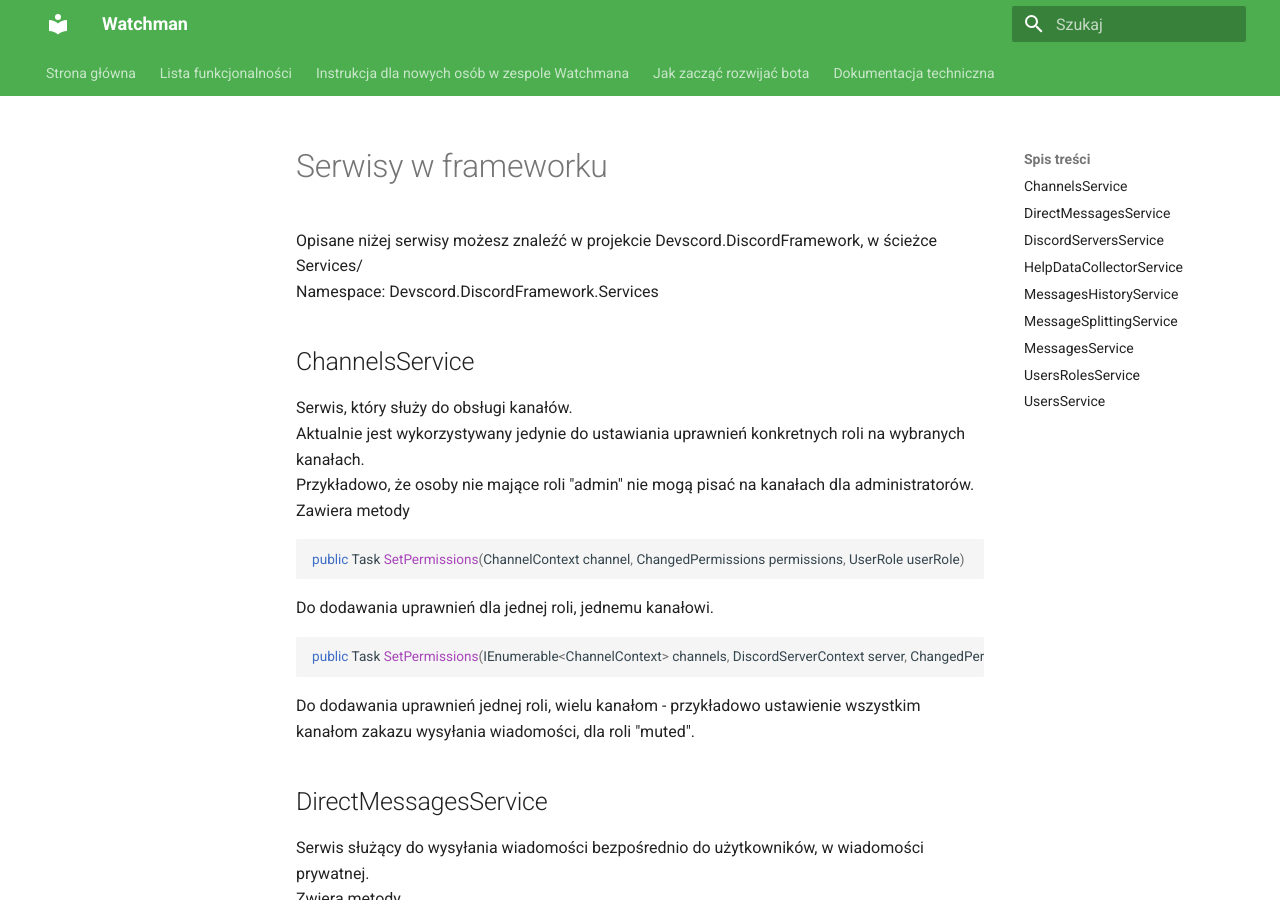
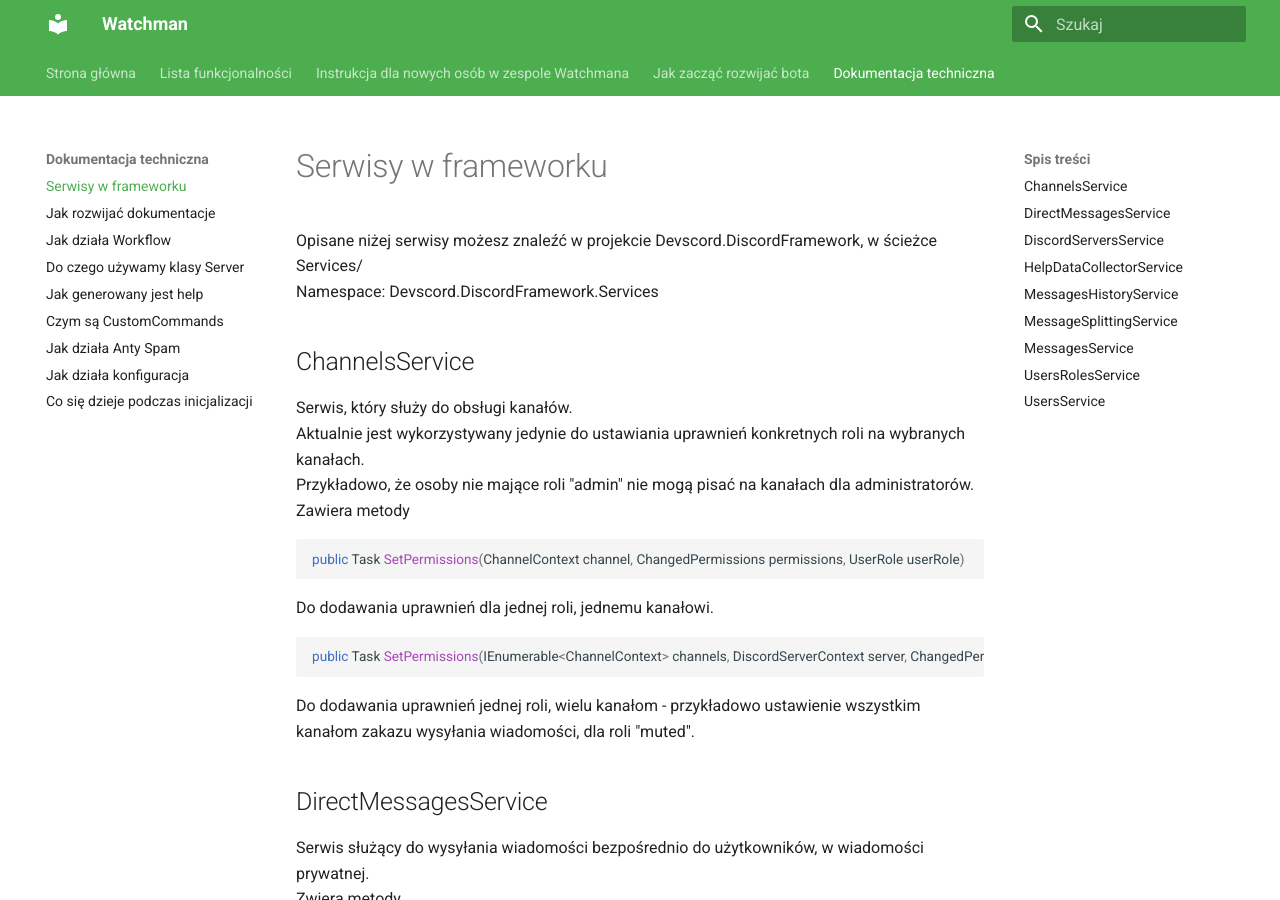
Before and after one commit to Devscord-Team/Watchman, an MkDocs documentation site: the page built from docs/135-serwisy-w-frameworku.md, in a window 1280 px wide and 900 px high. Built offline with MkDocs 1.6.1 and Material for MkDocs 9.7.7, drawn with Linux system fonts in a browser that asks for light colours.

Commit message:
Update mkdocs.yml

```diff
--- a/mkdocs.yml
+++ b/mkdocs.yml
@@ -5,7 +5,7 @@ nav:
   - "Instrukcja dla nowych osób w zespole Watchmana": 150-instrukcja-dla-nowych-osob-w-zespole-watchmana.md
   - "Jak zacząć rozwijać bota": 151-jak-zaczac-rozwijac-bota.md
   - "Dokumentacja techniczna":
-      - "Serwisy w frameworku": 135-services-in-framework.md
+      - "Serwisy w frameworku": 135-serwisy-w-frameworku.md
       - "Jak rozwijać dokumentacje": 14-jak-rozwijac-dokumentacje.md
       - "Jak działa Workflow": 134-workflow.md
       - "Do czego używamy klasy Server": 141-do-czego-uzywamy-klasy-server.md
```
